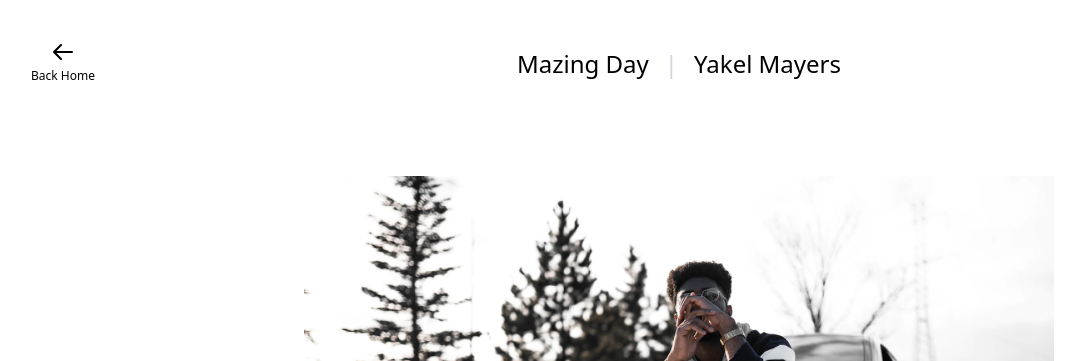
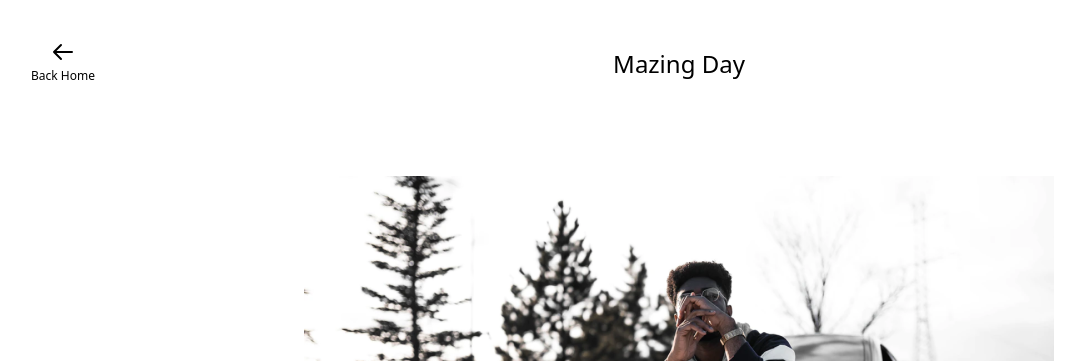
Before and after one commit to AchrafAsh/webrandneworld, a Gatsby site: page /mazing-day in a window 1280 px wide. Shown: the top 361 px of the page, without its empty margins (9-1094 px from the left). Built offline with nearby package versions, Linux system fonts and the light colour scheme; Gatsby itself is replaced by a stand-in of ours.

Commit message:
Artist name only in top page

```diff
--- a/src/components/TopTitle.jsx
+++ b/src/components/TopTitle.jsx
@@ -3,24 +3,35 @@ import { Link } from 'gatsby'
 
 export default ({ artist }) => (
     <div className='flex flex-row space-x-4 items-center text-2xl p-12'>
-        <Link to='/mazing-day'>
-            <h1
-                className={
-                    artist === 'mazing-day' ? 'font-medium' : 'font-light'
-                }
-            >
-                Mazing Day
-            </h1>
-        </Link>
-        <span className='font-light text-gray-300'>|</span>
-        <Link to='/yakel-mayers'>
-            <h1
-                className={
-                    artist === 'yakel-mayers' ? 'font-medium' : 'font-light'
-                }
-            >
-                Yakel Mayers
-            </h1>
-        </Link>
+        {artist === 'yakel-mayers' ? (
+            <Link to='/yakel-mayers'>
+                <h1>Yakel Mayers</h1>
+            </Link>
+        ) : (
+            <Link to='/mazing-day'>
+                <h1>Mazing Day</h1>
+            </Link>
+        )}
     </div>
 )
+// <div className='flex flex-row space-x-4 items-center text-2xl p-12'>
+//     <Link to='/mazing-day'>
+//         <h1
+//             className={
+//                 artist === 'mazing-day' ? 'font-medium' : 'font-light'
+//             }
+//         >
+//             Mazing Day
+//         </h1>
+//     </Link>
+//     <span className='font-light text-gray-300'>|</span>
+//     <Link to='/yakel-mayers'>
+//         <h1
+//             className={
+//                 artist === 'yakel-mayers' ? 'font-medium' : 'font-light'
+//             }
+//         >
+//             Yakel Mayers
+//         </h1>
+//     </Link>
+// </div>
```
